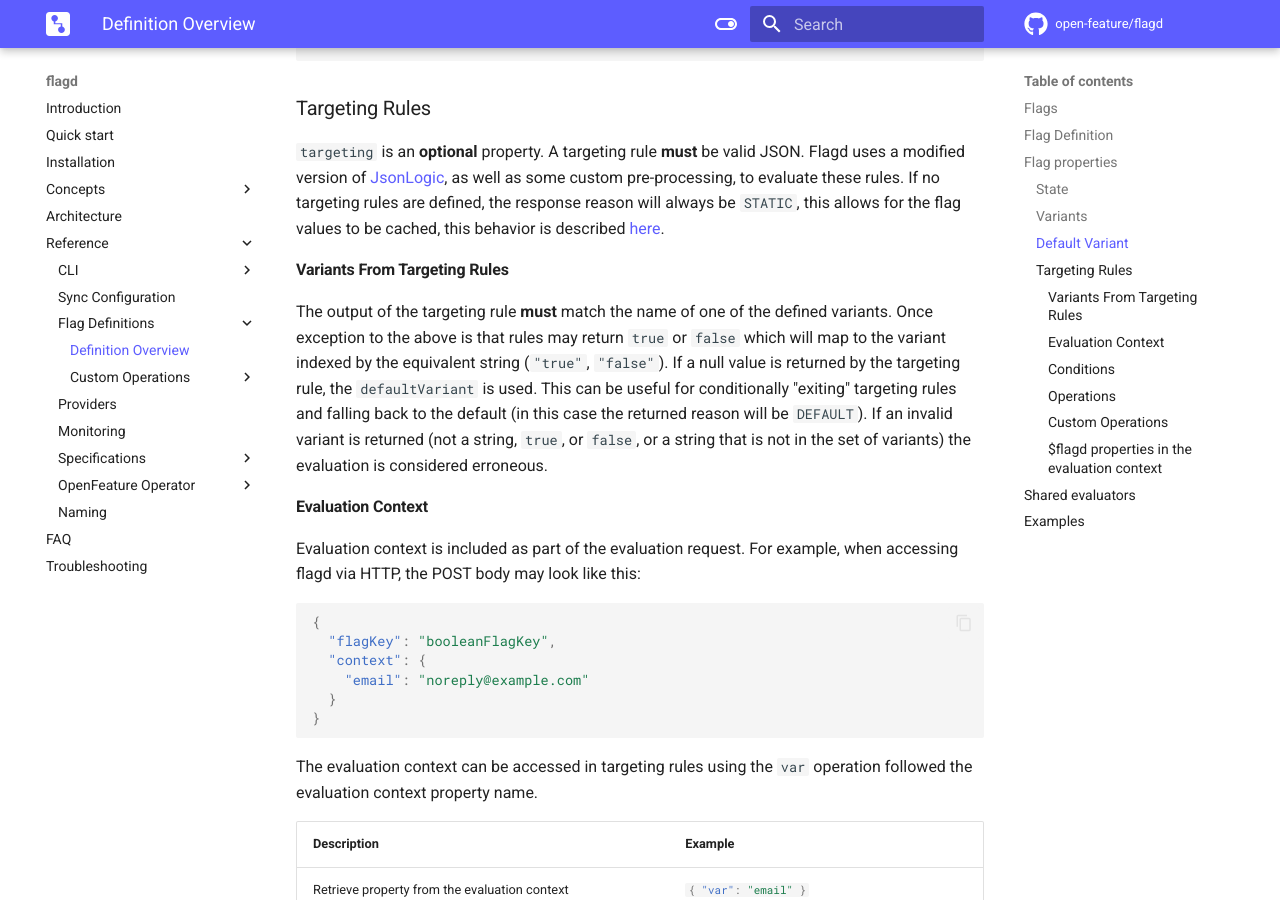
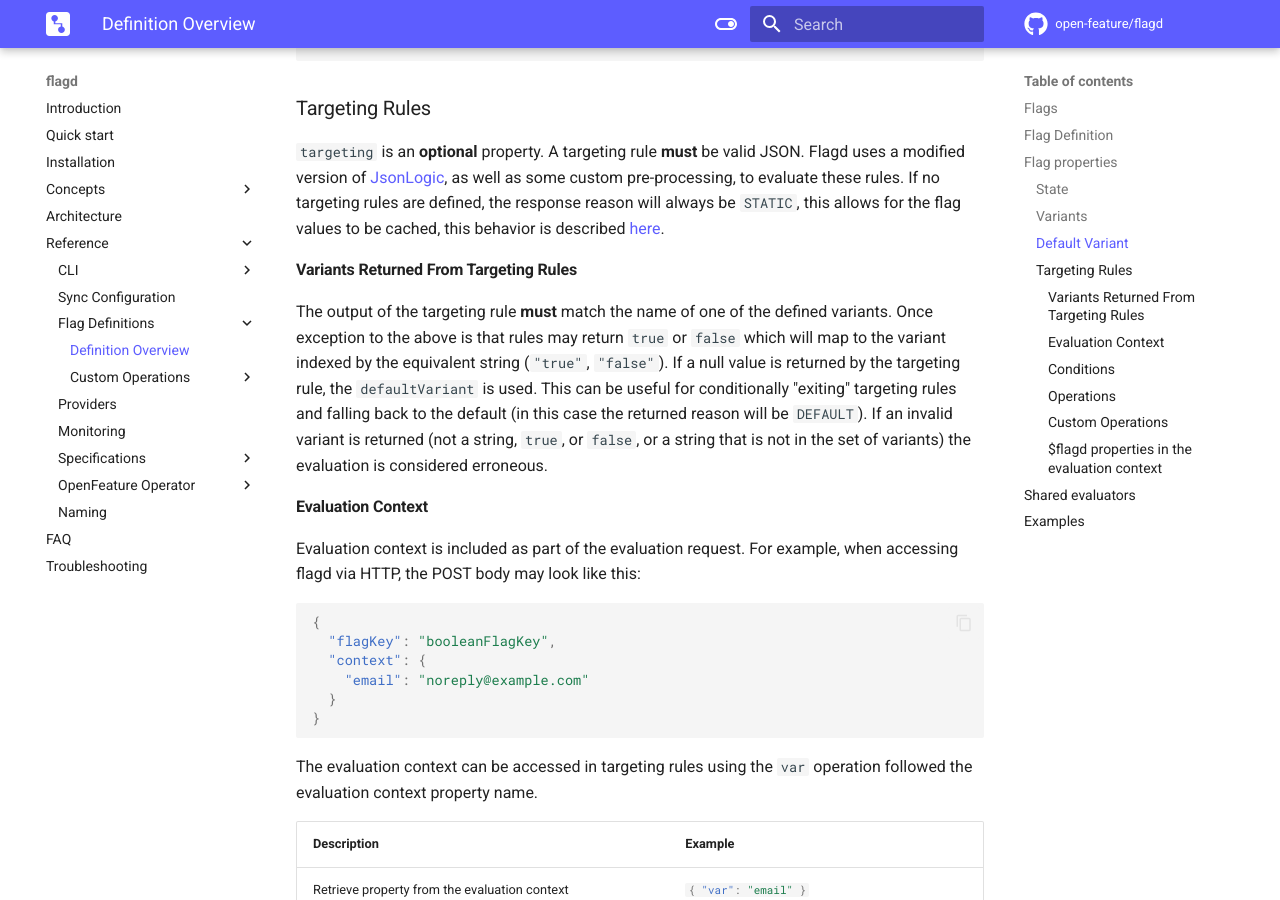
Before and after one commit to open-feature/flagd, an MkDocs documentation site: the page built from docs/reference/flag-definitions.md, in a window 1280 px wide and 900 px high, scrolled down 2738 px. Built offline with MkDocs 1.6.1 and Material for MkDocs 9.7.7, drawn with Linux system fonts in a browser that asks for light colours; comment, search, counter and statistics services are not loaded.

```diff
--- a/docs/reference/flag-definitions.md
+++ b/docs/reference/flag-definitions.md
@@ -149,8 +149,7 @@ A targeting rule **must** be valid JSON.
 Flagd uses a modified version of [JsonLogic](https://jsonlogic.com/), as well as some custom pre-processing, to evaluate these rules.
 If no targeting rules are defined, the response reason will always be `STATIC`, this allows for the flag values to be cached, this behavior is described [here](specifications/rpc-providers.md#caching).
 
-
-#### Variants From Targeting Rules
+#### Variants Returned From Targeting Rules
 
 The output of the targeting rule **must** match the name of one of the defined variants.
 Once exception to the above is that rules may return `true` or `false` which will map to the variant indexed by the equivalent string (`"true"`, `"false"`).
```
